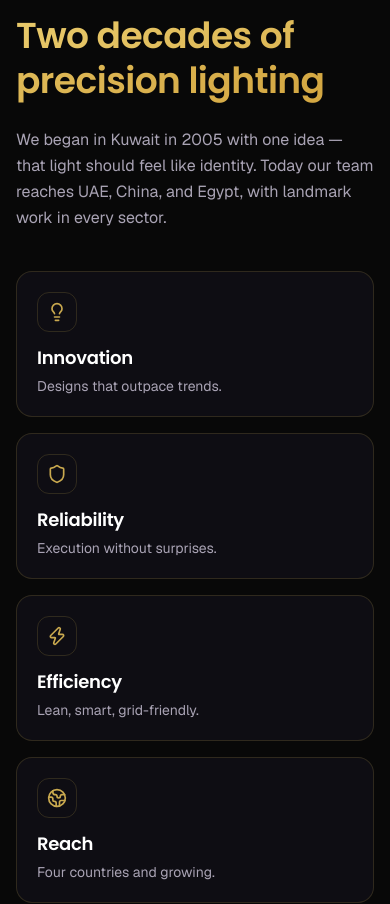
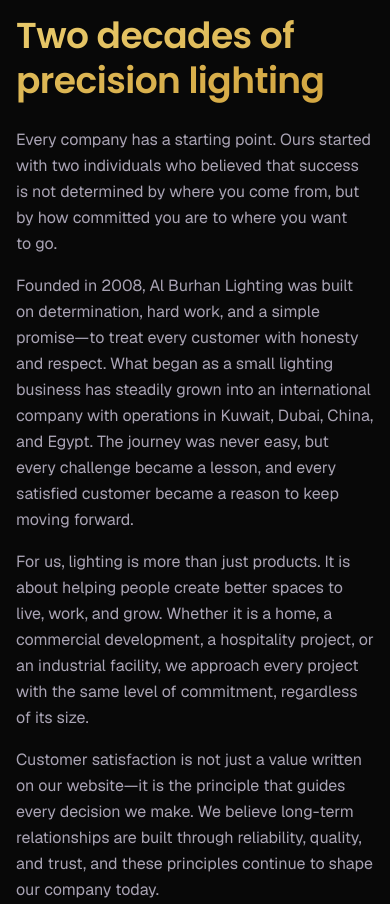
Before and after one commit to bohrashabbie/alburhan-regional, a Next.js app: page /en/about in a window 390 px wide. Shown: the part 926-1830 px from the top of the page. Built offline with nearby package versions, Linux system fonts and the light colour scheme; no server answers.

Commit message:
feat: enhance AboutPage with CMS integration for story content and fallback paragraphs

```diff
--- a/app/[locale]/about/page.tsx
+++ b/app/[locale]/about/page.tsx
@@ -26,7 +26,7 @@
   const locale = useLocale();
   const isRTL = locale === 'ar';
   const cmsServices = useServices();
-  const { setting } = useSiteContent();
+  const { setting, content } = useSiteContent();
 
   const serviceImage = (index: number) => {
     const svc = cmsServices[index];
@@ -57,6 +57,35 @@
         { icon: <Zap className="size-5" />, title: 'Efficiency', desc: 'Lean, smart, grid-friendly.' },
         { icon: <Globe2 className="size-5" />, title: 'Reach', desc: 'Four countries and growing.' },
       ];
+
+  // CMS-editable story: page_contents row with page_key='about', section_key='story'.
+  // Edit it in the CMS; the hardcoded copy below is only a fallback when the row
+  // is missing/empty. Paragraphs are split on blank lines (or single newlines).
+  const aboutStory = content?.page_contents?.find(
+    (p) => p.page_key === 'about' && p.section_key === 'story',
+  );
+  const cmsStoryBody = (isRTL ? aboutStory?.content_ar : aboutStory?.content_en)?.trim();
+  const cmsStoryTitle = (isRTL ? aboutStory?.title_ar : aboutStory?.title_en)?.trim();
+
+  const fallbackParagraphs = isRTL
+    ? [
+        'لكل شركة نقطة بداية. أما بدايتنا فكانت مع شخصين آمنا بأن النجاح لا يُقاس بالمكان الذي تأتي منه، بل بمدى التزامك بالمكان الذي تريد الوصول إليه.',
+        'تأسست البرهان للإضاءة عام 2008 على الإصرار والعمل الجاد ووعدٍ بسيط — أن نعامل كل عميل بصدقٍ واحترام. وما بدأ كعملٍ صغير في مجال الإضاءة نما تدريجياً ليصبح شركة عالمية لها عمليات في الكويت ودبي والصين ومصر. لم تكن الرحلة سهلة قط، لكن كل تحدٍّ أصبح درساً، وكل عميلٍ راضٍ أصبح سبباً لمواصلة المسير.',
+        'بالنسبة لنا، الإضاءة أكثر من مجرد منتجات؛ إنها تتعلق بمساعدة الناس على خلق مساحاتٍ أفضل للعيش والعمل والنمو. وسواء كان منزلاً أو مشروعاً تجارياً أو مشروعاً فندقياً أو منشأة صناعية، فإننا نتعامل مع كل مشروع بالقدر نفسه من الالتزام، بغض النظر عن حجمه.',
+        'رضا العملاء ليس مجرد قيمة مكتوبة على موقعنا — بل هو المبدأ الذي يوجّه كل قرارٍ نتخذه. نؤمن بأن العلاقات طويلة الأمد تُبنى على الموثوقية والجودة والثقة، وما زالت هذه المبادئ تشكّل شركتنا حتى اليوم.',
+        'بعد أكثر من عقدٍ على تأسيسنا، ما زلنا مدفوعين بالروح نفسها التي بدأت بها هذه الرحلة: العمل بجدّ، والتحلّي بالتواضع، والبحث المستمر عن طرقٍ أفضل لخدمة عملائنا.',
+      ]
+    : [
+        'Every company has a starting point. Ours started with two individuals who believed that success is not determined by where you come from, but by how committed you are to where you want to go.',
+        'Founded in 2008, Al Burhan Lighting was built on determination, hard work, and a simple promise—to treat every customer with honesty and respect. What began as a small lighting business has steadily grown into an international company with operations in Kuwait, Dubai, China, and Egypt. The journey was never easy, but every challenge became a lesson, and every satisfied customer became a reason to keep moving forward.',
+        'For us, lighting is more than just products. It is about helping people create better spaces to live, work, and grow. Whether it is a home, a commercial development, a hospitality project, or an industrial facility, we approach every project with the same level of commitment, regardless of its size.',
+        'Customer satisfaction is not just a value written on our website—it is the principle that guides every decision we make. We believe long-term relationships are built through reliability, quality, and trust, and these principles continue to shape our company today.',
+        'More than a decade after our founding, we remain driven by the same spirit that started this journey: working hard, staying humble, and continuously finding better ways to serve our customers.',
+      ];
+
+  const storyParagraphs = cmsStoryBody
+    ? cmsStoryBody.split(/\r?\n\s*\r?\n|\r?\n/).map((s) => s.trim()).filter(Boolean)
+    : fallbackParagraphs;
 
   const tiles = [
     { key: 'interior' },
@@ -125,16 +154,22 @@
               </p>
               <h2 className="mt-3 font-display text-4xl font-bold leading-tight md:text-5xl">
                 <GradientText>
-                  {isRTL
-                    ? '20 عاماً من الإضاءة المتقنة'
-                    : 'Two decades of precision lighting'}
+                  {cmsStoryTitle ||
+                    (isRTL
+                      ? '20 عاماً من الإضاءة المتقنة'
+                      : 'Two decades of precision lighting')}
                 </GradientText>
               </h2>
-              <p className="mt-6 text-base leading-relaxed text-[color:var(--fg-muted)] md:text-lg">
-                {isRTL
-                  ? 'بدأنا في الكويت عام 2005 بفكرة واحدة: أن يكون الضوء جزءاً من الهوية. اليوم، فريقنا يمتد إلى الإمارات والصين ومصر مع مشاريع في كل قطاع.'
-                  : 'We began in Kuwait in 2005 with one idea — that light should feel like identity. Today our team reaches UAE, China, and Egypt, with landmark work in every sector.'}
-              </p>
+              <div className="mt-6 space-y-4">
+                {storyParagraphs.map((para, i) => (
+                  <p
+                    key={i}
+                    className="text-base leading-relaxed text-[color:var(--fg-muted)] md:text-lg"
+                  >
+                    {para}
+                  </p>
+                ))}
+              </div>
             </ScrollReveal>
 
             <div className="mt-10 grid gap-4 sm:grid-cols-2">
```
